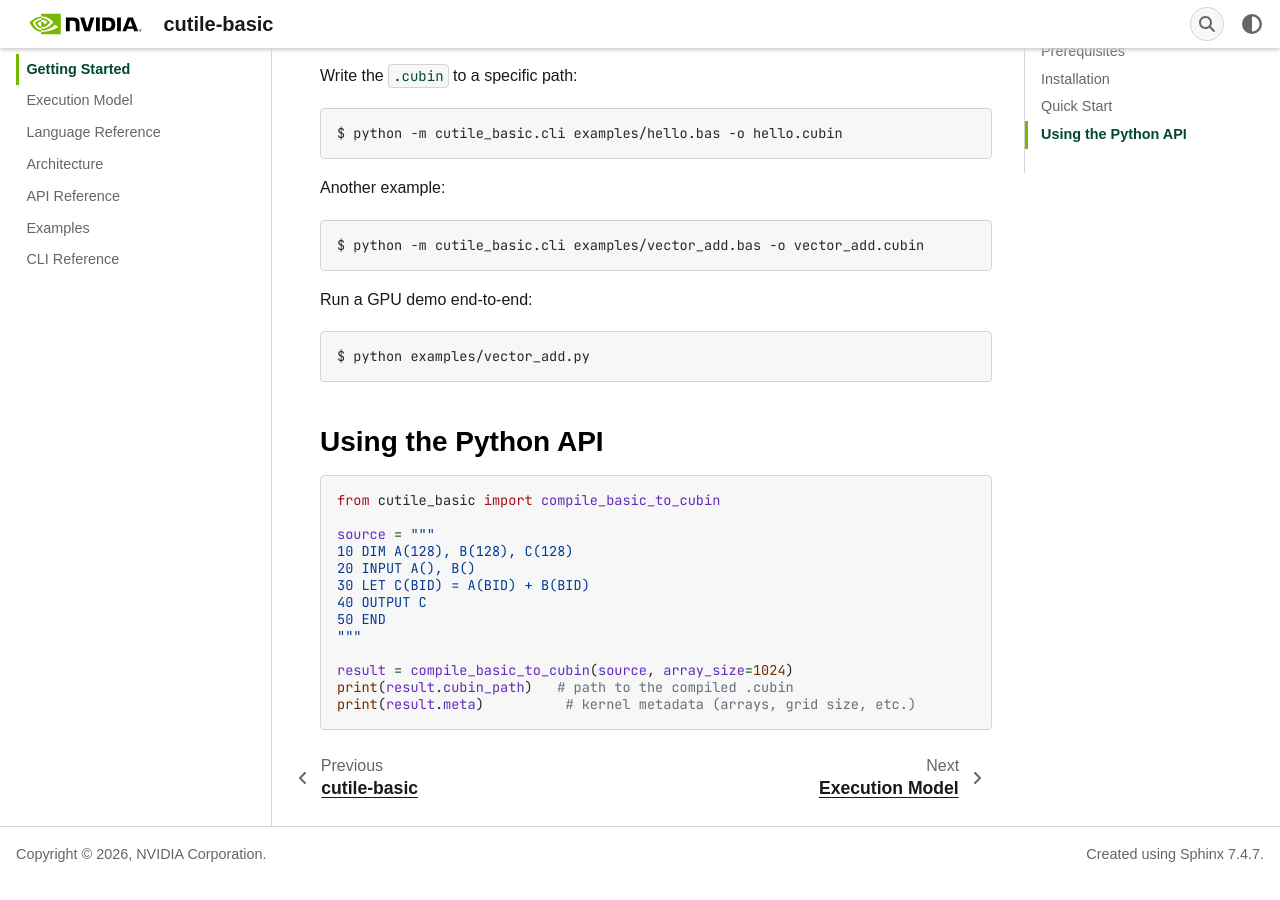
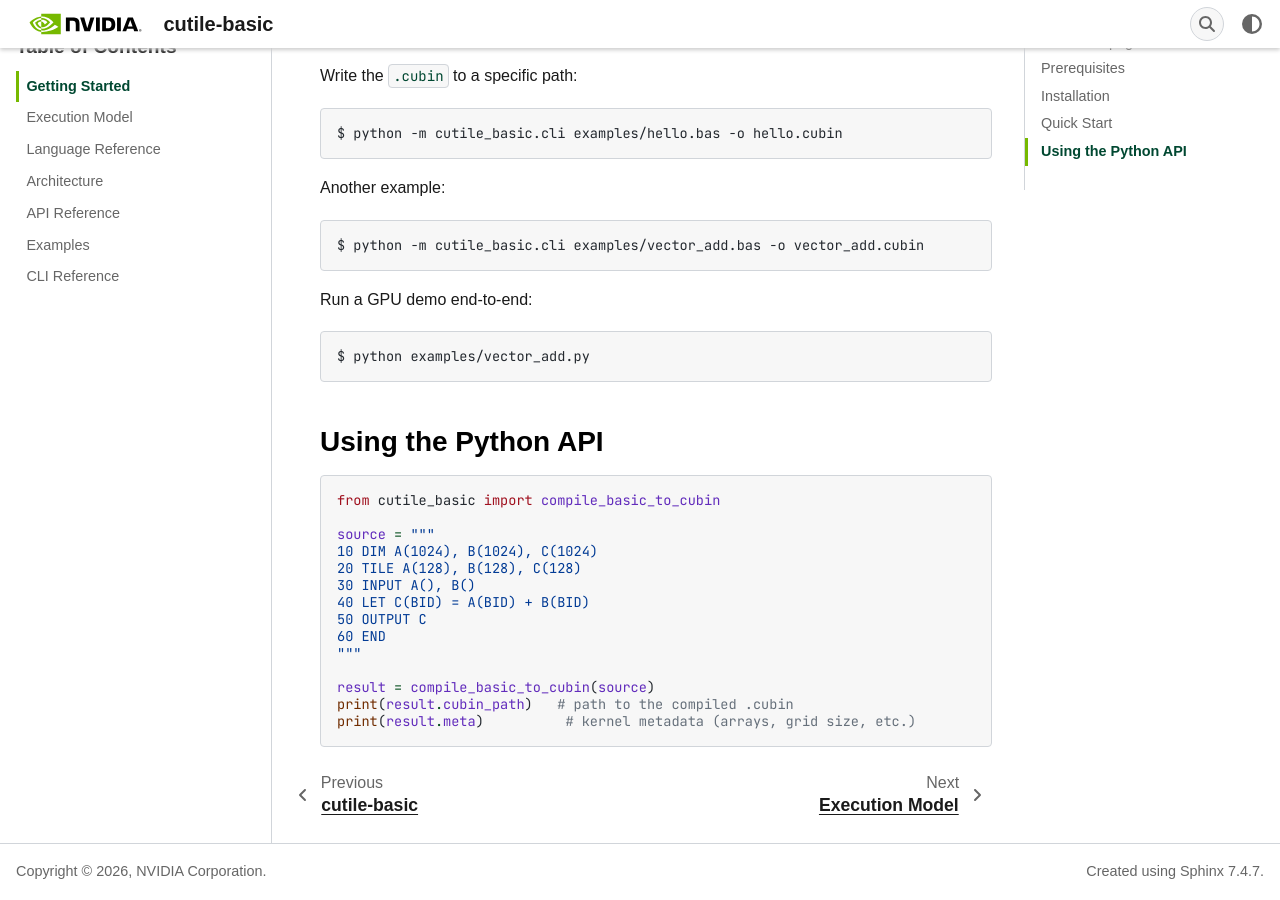
Before and after one commit to NVIDIA/cuda-tile, a Sphinx documentation site: the page built from docs/getting_started.rst, in a window 1280 px wide and 900 px high, scrolled down 990 px. Built offline with Sphinx 7.4.7, drawn with Linux system fonts in a browser that asks for light colours; some web fonts are replaced.

Commit message:
Update README and getting_started to match current design
Remove textual backend references, update inline BASIC examples to use
the new DIM + TILE syntax, drop the array_size parameter (DIM declares
total sizes now).

```diff
--- a/docs/getting_started.rst
+++ b/docs/getting_started.rst
@@ -67,13 +67,14 @@
    from cutile_basic import compile_basic_to_cubin
 
    source = """
-   10 DIM A(128), B(128), C(128)
-   20 INPUT A(), B()
-   30 LET C(BID) = A(BID) + B(BID)
-   40 OUTPUT C
-   50 END
+   10 DIM A(1024), B(1024), C(1024)
+   20 TILE A(128), B(128), C(128)
+   30 INPUT A(), B()
+   40 LET C(BID) = A(BID) + B(BID)
+   50 OUTPUT C
+   60 END
    """
 
-   result = compile_basic_to_cubin(source, array_size=1024)
+   result = compile_basic_to_cubin(source)
    print(result.cubin_path)   # path to the compiled .cubin
    print(result.meta)          # kernel metadata (arrays, grid size, etc.)
```
Also changed, not shown: README.md (+12 -30 lines).
